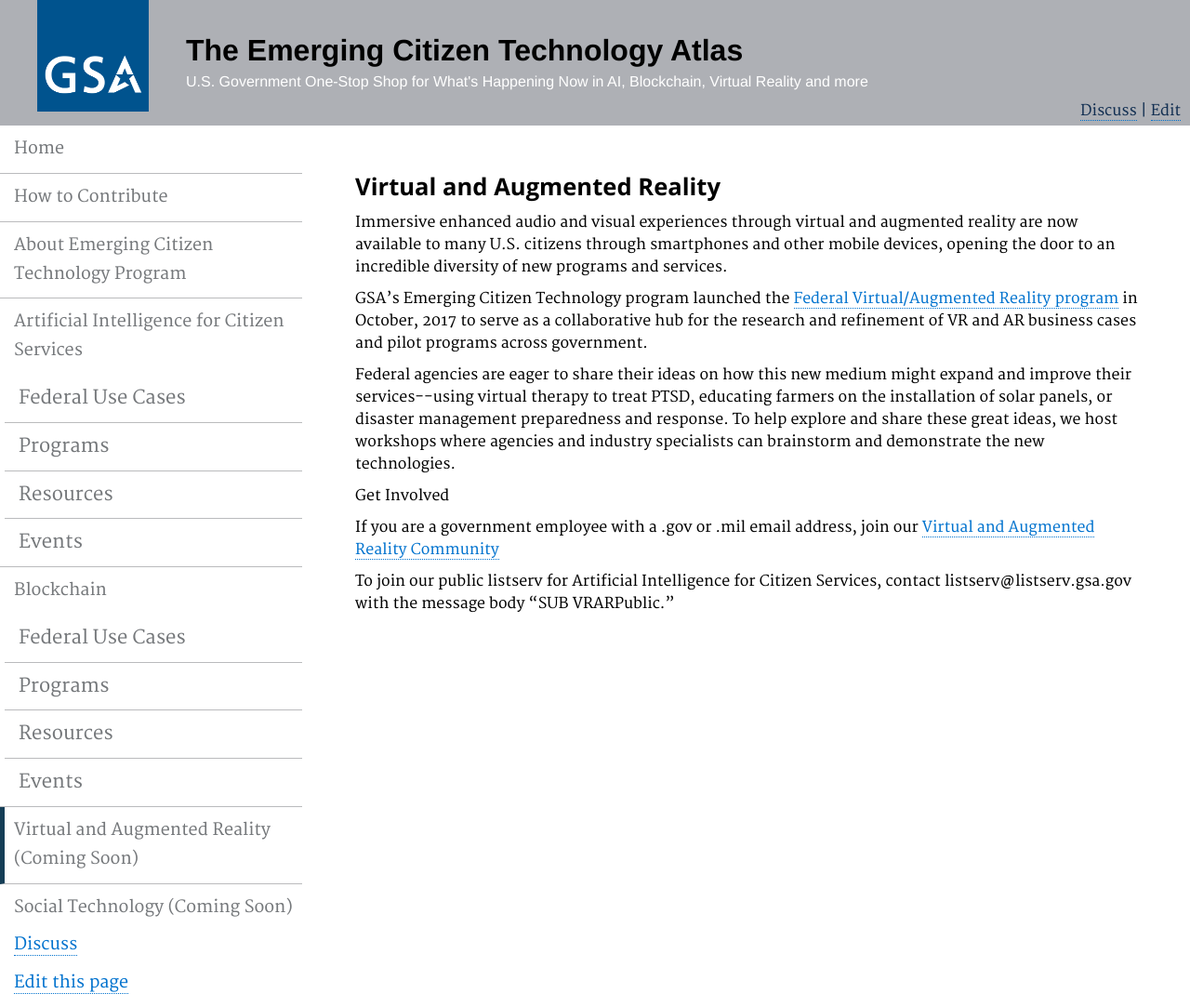
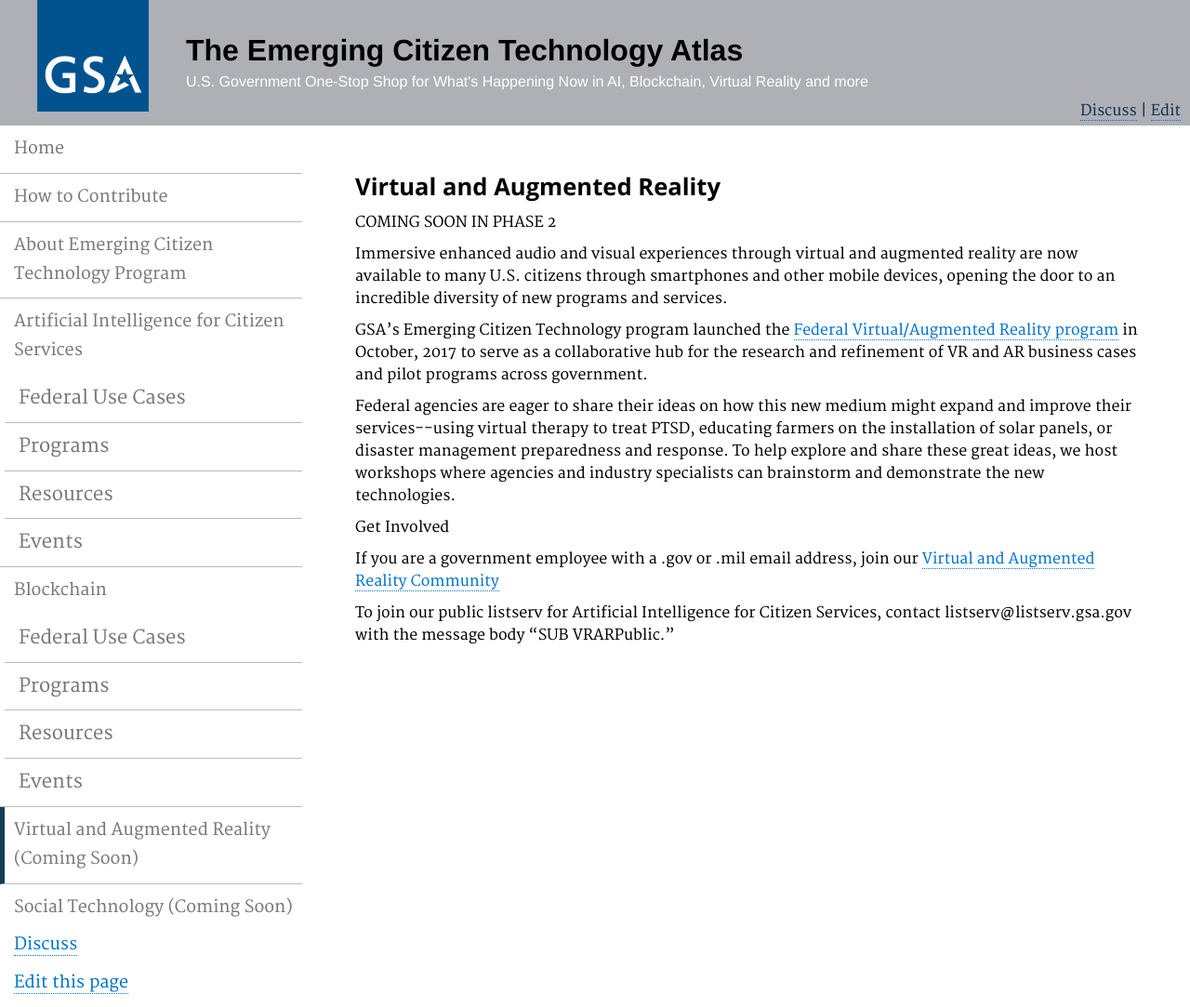
Before and after one commit to GSA/emerging-technology-atlas, a Jekyll site: the page built from pages/virtual-reality.md, in a window 1280 px wide. Shown: the whole page at 93% size. Built offline with Jekyll 4.4.1, drawn with Linux system fonts in a browser that asks for light colours.

Commit message:
Update virtual-reality.md

```diff
--- a/pages/virtual-reality.md
+++ b/pages/virtual-reality.md
@@ -6,6 +6,8 @@ description: ""
 ---
 
 ### Virtual and Augmented Reality
+
+<p>COMING SOON IN PHASE 2</p>
 
 
 <p>Immersive enhanced audio and visual experiences through virtual and augmented reality are now available to many U.S. citizens through smartphones and other mobile devices, opening the door to an incredible diversity of new programs and services.</p>
```
